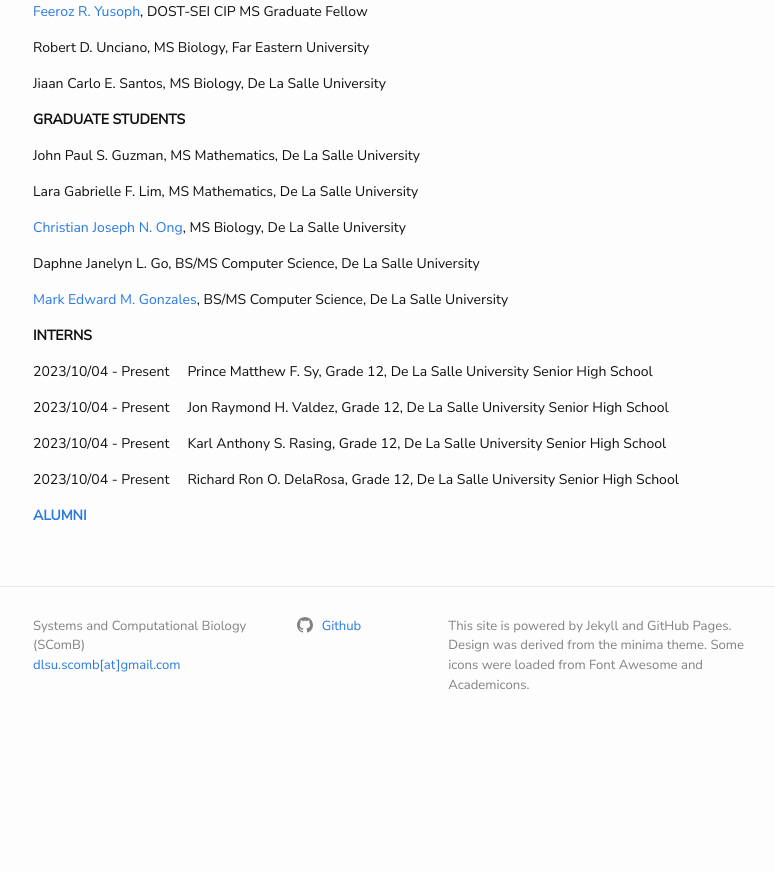
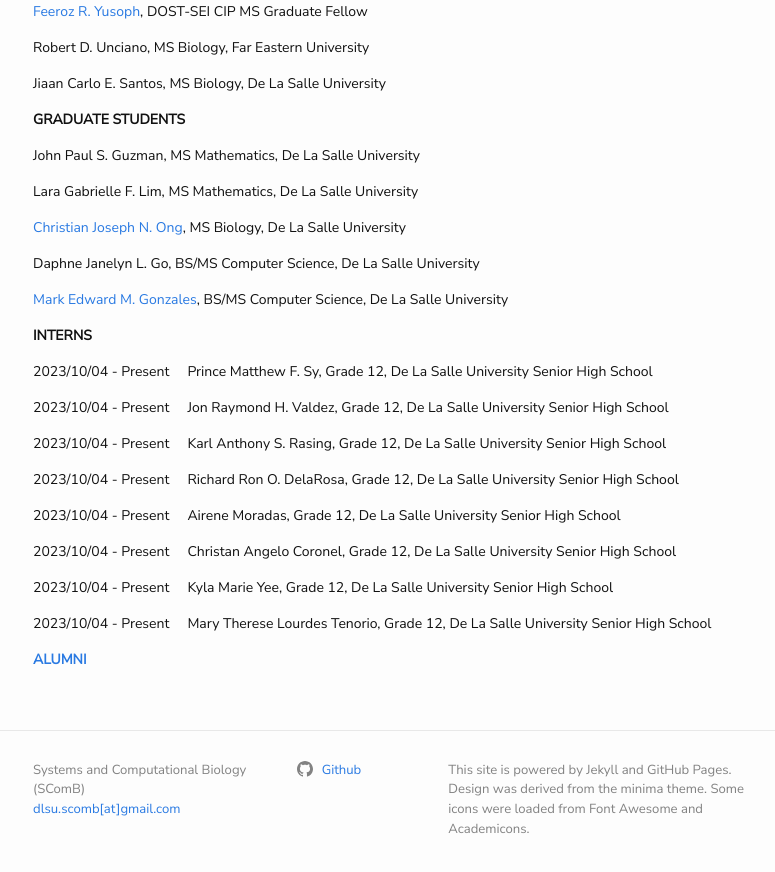
Before and after one commit to dlsu-scomb/dlsu-scomb.github.io, a Jekyll site: the page built from people.md, in a window 1280 px wide and 900 px high, scrolled down 742 px. Shown: the top 872 px of the window, without its empty margins (237-1012 px from the left). Built offline with Jekyll 4.4.1, drawn with Linux system fonts in a browser that asks for light colours; nearby versions of some CDN libraries; a style sheet for code colours, icons or effects is not loaded; before the commit the page ends 1498 px from its top, so only the background shows below that.

Commit message:
Update people.md

```diff
--- a/people.md
+++ b/people.md
@@ -66,5 +66,17 @@ School
 2023/10/04 - Present &nbsp; &nbsp; Richard Ron O. DelaRosa, Grade 12, De La Salle University Senior High
 School
 
+2023/10/04 - Present &nbsp; &nbsp; Airene Moradas, Grade 12, De La Salle University Senior High
+School
+
+2023/10/04 - Present &nbsp; &nbsp; Christan Angelo Coronel, Grade 12, De La Salle University Senior High
+School
+
+2023/10/04 - Present &nbsp; &nbsp; Kyla Marie Yee, Grade 12, De La Salle University Senior High
+School
+
+2023/10/04 - Present &nbsp; &nbsp; Mary Therese Lourdes Tenorio, Grade 12, De La Salle University Senior High
+School
+
 
 [**ALUMNI**](/alumni)
```
